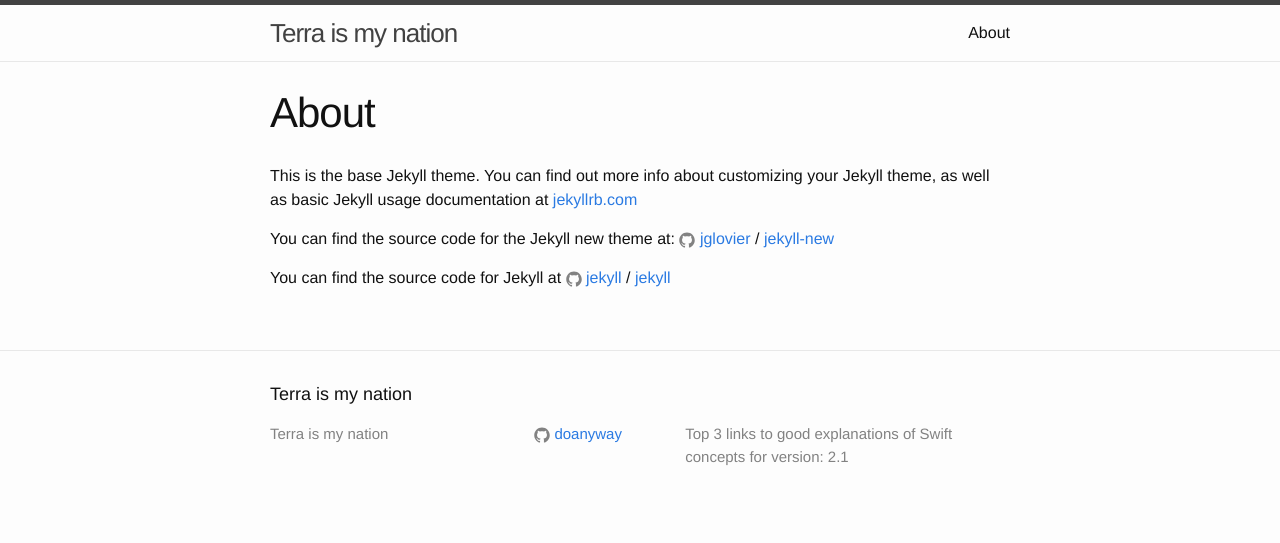
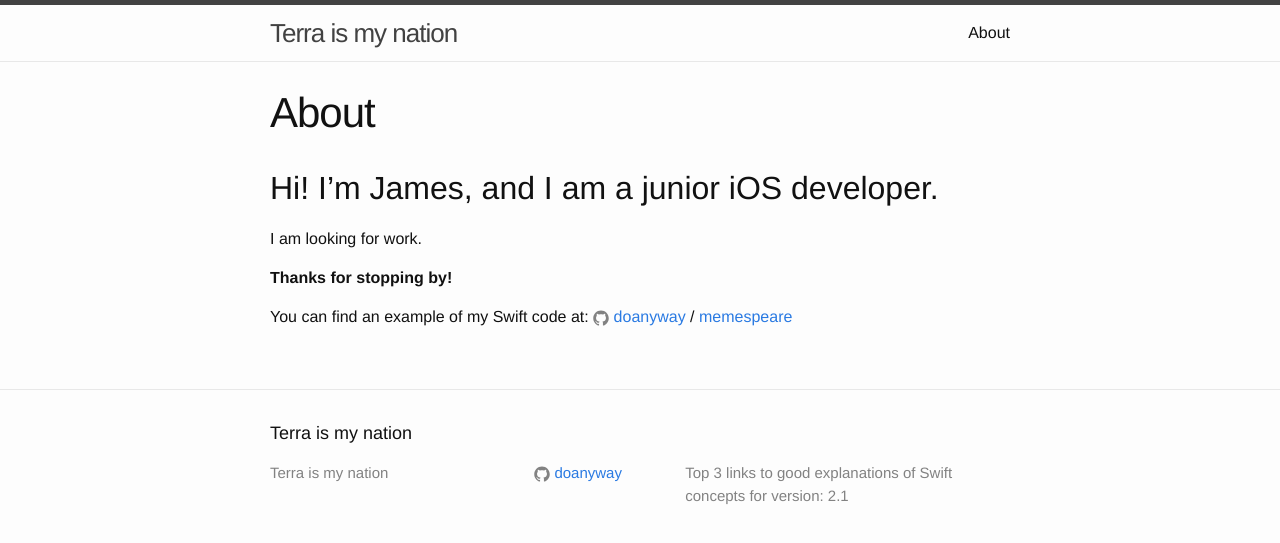
Before and after one commit to doanyway/doanyway.github.io, a Jekyll site: the page built from about.md, in a window 1280 px wide. Shown: the top 543 px of the page. Built offline with Jekyll 4.4.1, drawn with Linux system fonts in a browser that asks for light colours.

Commit message:
moved my info to about page

```diff
--- a/about.md
+++ b/about.md
@@ -4,12 +4,13 @@ title: About
 permalink: /about/
 ---
 
-This is the base Jekyll theme. You can find out more info about customizing your Jekyll theme, as well as basic Jekyll usage documentation at [jekyllrb.com](http://jekyllrb.com/)
+## Hi! I’m James, and I am a junior iOS developer.
 
-You can find the source code for the Jekyll new theme at:
-{% include icon-github.html username="jglovier" %} /
-[jekyll-new](https://github.com/jglovier/jekyll-new)
+I am looking for work.
 
-You can find the source code for Jekyll at
-{% include icon-github.html username="jekyll" %} /
-[jekyll](https://github.com/jekyll/jekyll)
+**Thanks for stopping by!**
+
+
+You can find an example of my Swift code at:
+{% include icon-github.html username="doanyway" %} /
+[memespeare](https://github.com/doanyway/memespeare)
```
Also changed, not shown: index.md (+0 -7 lines).
